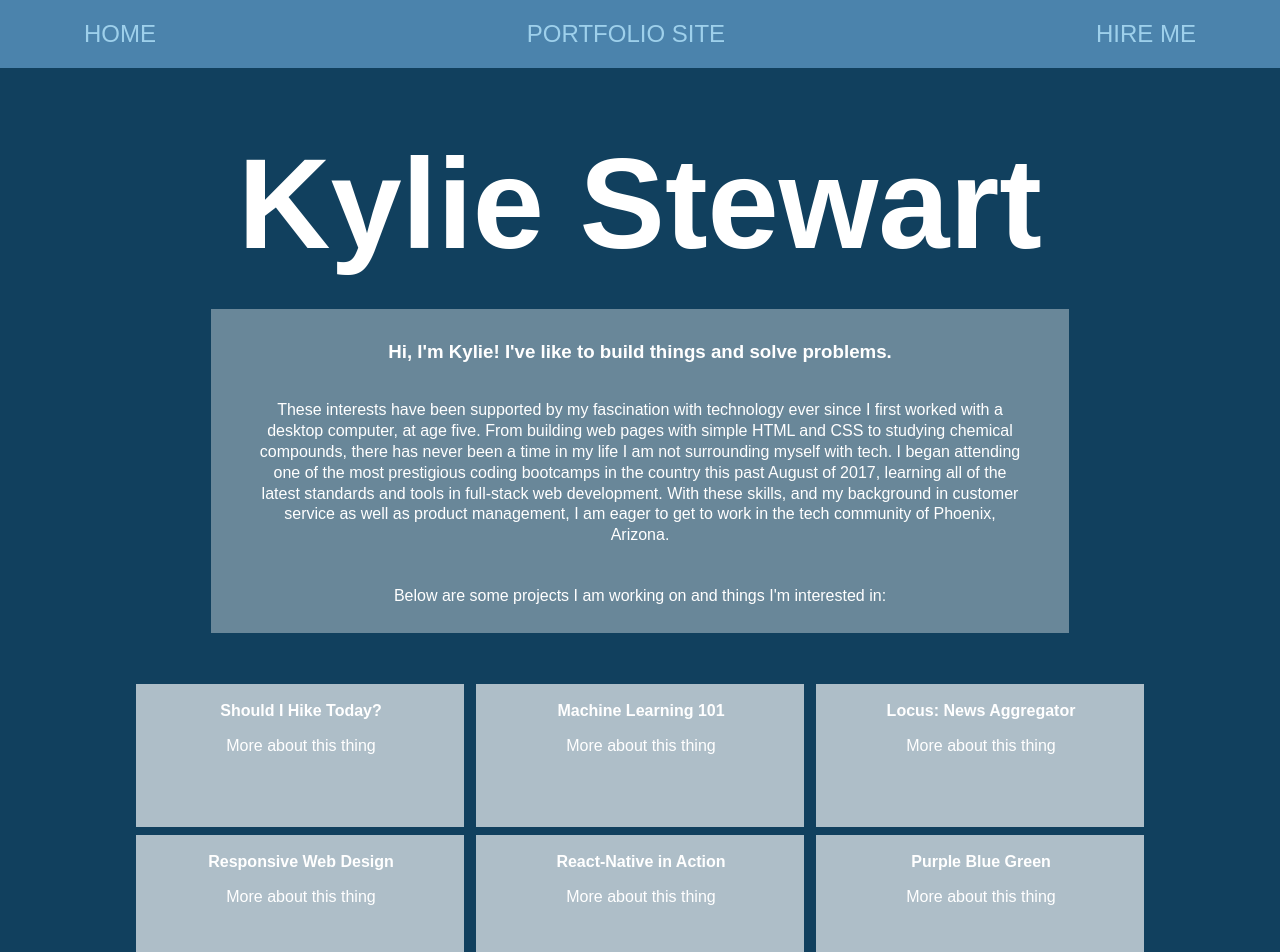
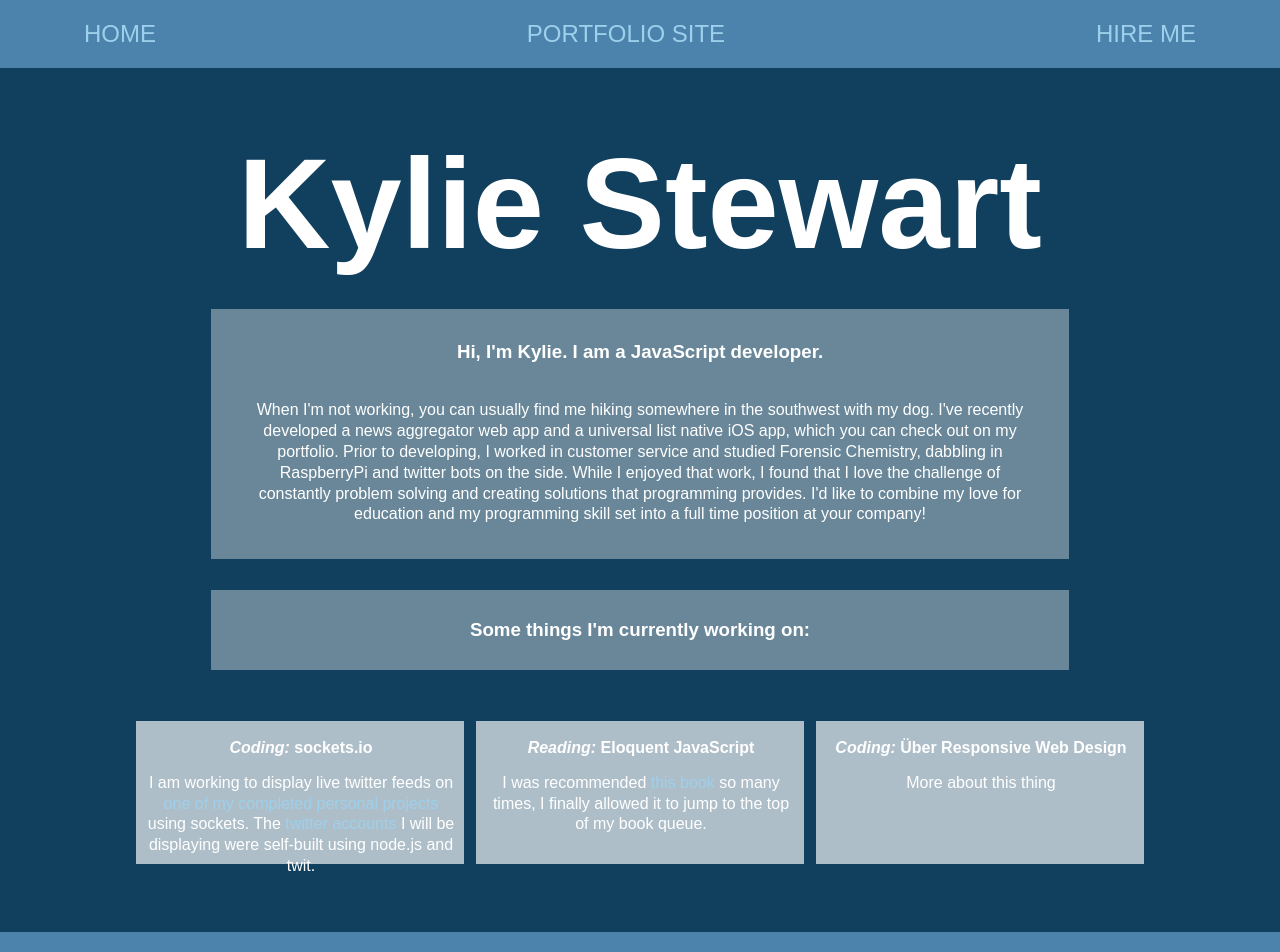
Before and after one commit to kale-stew/mobile-portfolio, a React (Create React App) app: page /#/ in a window 1280 px wide. Shown: the top 952 px of the page. Built offline with nearby package versions, Linux system fonts and the light colour scheme.

Commit message:
Back to the drawing board

```diff
--- a/src/components/Home.js
+++ b/src/components/Home.js
@@ -19,39 +19,36 @@ const Home = () => {
                 <div className="aboutme" style={styles.fadeIn}>
                     <div style={{ height: '3px' }}></div>
                     <h3>
-                        Hi, I'm Kylie! I've like to build things and solve problems.
+                        Hi, I'm Kylie. I am a JavaScript developer.
                     </h3>
                     <div style={{ height: '3px' }}></div>
                     <p>
-                        These interests have been supported by my fascination with technology ever since I first worked with a desktop computer, at age five.
-                        From building web pages with simple HTML and CSS to studying chemical compounds, there has never been a time in my life I am not surrounding myself with tech.
-                        I began attending one of the most prestigious coding bootcamps in the country this past August of 2017, learning all of the latest standards and tools in full-stack web development.
-                        With these skills, and my background in customer service as well as product management, I am eager to get to work in the tech community of Phoenix, Arizona.
+                    When I'm not working, you can usually find me hiking somewhere in the southwest with my dog.
+                    I've recently developed a news aggregator web app and a universal list native iOS app, which you can check out on my portfolio.
+                    Prior to developing, I worked in customer service and studied Forensic Chemistry, dabbling in RaspberryPi and twitter bots on the side.
+                    While I enjoyed that work, I found that I love the challenge of constantly problem solving and creating solutions that programming provides.
+                    I'd like to combine my love for education and my programming skill set into a full time position at your company!
                     </p>
                     <div style={{ height: '8px' }}></div>
-                    <p>
-                        Below are some projects I am working on and things I'm interested in:
-                    </p>
                 </div>
             </div>
+
+            <div className="aboutme-wrap">
+                <div className="aboutme" style={styles.fadeIn}>
+                    <h3>Some things I'm currently working on:</h3>
+                </div>
+            </div>
+
             <div className="welcome" style={styles.fadeIn}>
                 <div className="welcome-div">
-                    <h2>Should I Hike Today?</h2>
-                    <p>More about this thing</p></div>
+                    <h2><i>Coding:</i> sockets.io</h2>
+                    <p>I am working to display live twitter feeds on <a href="https://github.com/kale-stew/should-i-hike-today">one of my completed personal projects</a> using sockets.
+                        The <a>twitter accounts</a> I will be displaying were self-built using node.js and twit.</p></div>
                 <div className="welcome-div">
-                    <h2>Machine Learning 101</h2>
-                    <p>More about this thing</p></div>
+                    <h2><i>Reading:</i> Eloquent JavaScript</h2>
+                    <p>I was recommended <a href="http://eloquentjavascript.net/">this book</a> so many times, I finally allowed it to jump to the top of my book queue.</p></div>
                 <div className="welcome-div">
-                    <h2>Locus: News Aggregator</h2>
-                    <p>More about this thing</p></div>
-                <div className="welcome-div">
-                    <h2>Responsive Web Design</h2>
-                    <p>More about this thing</p></div>
-                <div className="welcome-div">
-                    <h2>React-Native in Action</h2>
-                    <p>More about this thing</p></div>
-                <div className="welcome-div">
-                    <h2>Purple Blue Green</h2>
+                    <h2><i>Coding:</i> Über Responsive Web Design</h2>
                     <p>More about this thing</p></div>
                 </div>
             </StyleRoot>
--- /dev/null
+++ b/src/components/Skills.js
@@ -0,0 +1,29 @@
+import React from 'react';
+import { fadeIn } from 'react-animations';
+import Radium, { StyleRoot } from 'radium';
+import './styles/Contact.css';
+
+const styles = {
+  fadeIn: {
+    animation: 'x 2s',
+    animationName: Radium.keyframes(fadeIn, 'fadeIn')
+  }
+}
+
+const Skills = () => {
+    return (
+        <div className="body">
+            <StyleRoot>
+                <div className="contact-container" style={styles.fadeIn}>
+                    <div>
+                        <h1>I am available for freelance work</h1>
+                    </div>
+                    <button style={{ marginTop: '20px' }}>Download my Resume</button>
+                </div>
+            </StyleRoot>
+            <div className="space"></div>
+        </div>
+    );
+}
+
+export default Skills;
--- /dev/null
+++ b/src/components/styles/Skills.css
@@ -0,0 +1,13 @@
+.contact-container {
+  width: 70vw;
+  margin-bottom: 3%;
+  padding: 20px 35px 35px 35px;
+  background-color: rgba(255, 255, 255, 0.548);
+  color: white;
+}
+
+@media only screen and (max-width: 420px) {
+  .contact-container {
+    margin-top: 50px;
+  }
+}
--- a/src/router.js
+++ b/src/router.js
@@ -1,11 +1,13 @@
 import React from 'react';
 import { Switch, Route } from 'react-router-dom';
 import Home from './components/Home';
+import Skills from './components/Skills';
 import Contact from './components/Contact';
 
 export default (
     <Switch>
         <Route component={Home} exact path="/" />
+        <Route component={Skills} path="/skills"/>
         <Route component={Contact} path="/talk" />
     </Switch>
 );
```
Also changed, not shown: src/data/interests.json (added, +32 -0 lines), src/data/projects.json (added, +35 -0 lines), 1 other file (tests, documents, lock files or other folders).
